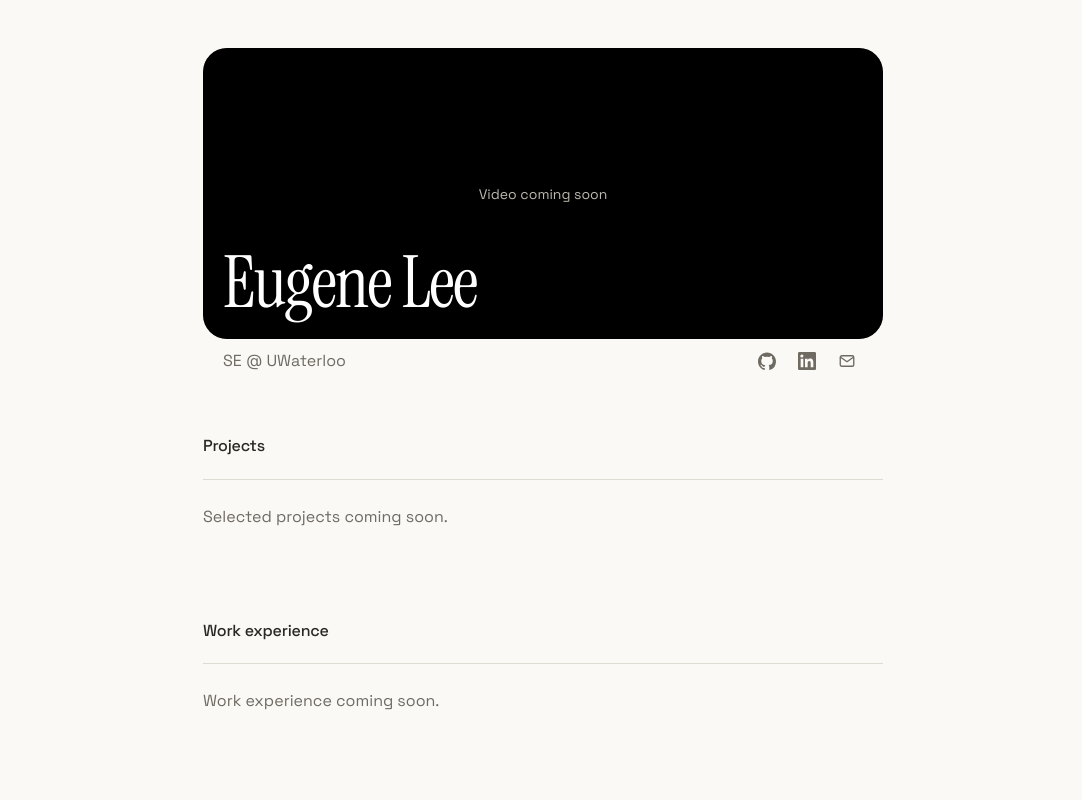
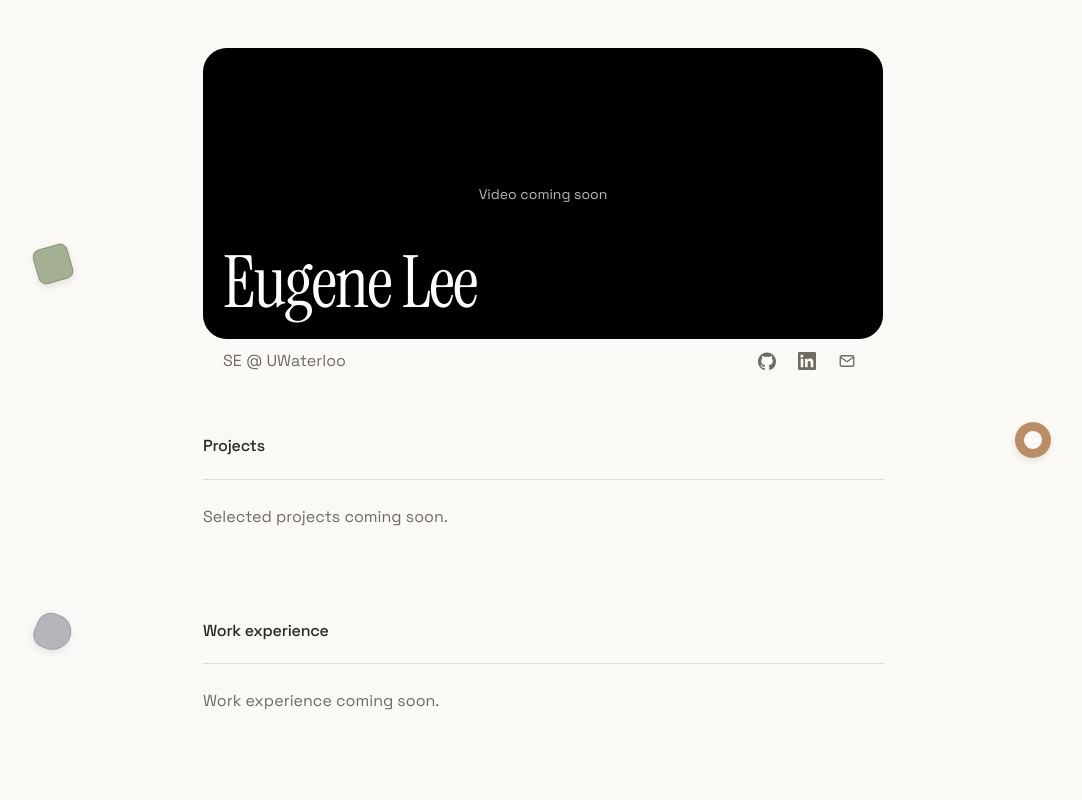
Before and after one commit to eu-lee/portfolio-2, a React (Vite) app: page / in a window 1280 px wide. Shown: the top 800 px of the page, without its empty margins (97-1179 px from the left). Built offline with nearby package versions, Linux system fonts and the light colour scheme.

Commit message:
refactor into margin storage for objects

```diff
--- a/src/App.tsx
+++ b/src/App.tsx
@@ -1,5 +1,5 @@
 import { Hero } from "./components/Hero";
-import { PersonalTable } from "./components/PersonalTable";
+import { MarginObjects } from "./components/MarginObjects";
 
 export default function App() {
   return (
@@ -16,10 +16,10 @@ export default function App() {
             <h2 id="experience-heading">Work experience</h2>
             <p className="empty-state">Work experience coming soon.</p>
           </section>
-          <PersonalTable />
         </main>
         <footer>Eugene</footer>
       </div>
+      <MarginObjects />
     </>
   );
 }
--- /dev/null
+++ b/src/components/MarginObjects.tsx
@@ -0,0 +1,138 @@
+import { useEffect, useRef, useState } from "react";
+import type { CSSProperties, PointerEvent } from "react";
+
+type Point = { x: number; y: number };
+const objects = [
+  { id: "tile", label: "Object 01", side: "left", height: 0.3 },
+  { id: "ring", label: "Object 02", side: "right", height: 0.52 },
+  { id: "stone", label: "Object 03", side: "left", height: 0.76 },
+] as const;
+type ObjectItem = (typeof objects)[number];
+const size = 48;
+const returnDelay = 3000;
+
+function home(item: ObjectItem): Point {
+  const page = document.querySelector(".page")?.getBoundingClientRect();
+  const gutter = page?.left ?? 56;
+  return {
+    x: item.side === "left" ? Math.max(4, (gutter - size) / 2) : window.innerWidth - Math.max(4, (gutter - size) / 2) - size,
+    y: Math.max(8, Math.min(window.innerHeight - size - 8, window.innerHeight * item.height)),
+  };
+}
+
+function MarginObject({ item, onOpen }: { item: ObjectItem; onOpen: () => void }) {
+  const [position, setPosition] = useState<Point | null>(null);
+  const [dragging, setDragging] = useState(false);
+  const timer = useRef<ReturnType<typeof setTimeout> | undefined>(undefined);
+  const drag = useRef<{ pointer: number; start: Point; origin: Point; moved: boolean } | null>(null);
+  const suppressDoubleClick = useRef(false);
+
+  const clearReturn = () => clearTimeout(timer.current);
+  const returnHome = () => {
+    clearReturn();
+    setPosition(home(item));
+  };
+  const scheduleReturn = () => {
+    clearReturn();
+    timer.current = setTimeout(returnHome, returnDelay);
+  };
+
+  useEffect(() => {
+    const reset = () => {
+      clearTimeout(timer.current);
+      drag.current = null;
+      setDragging(false);
+      setPosition(home(item));
+    };
+    reset();
+    window.addEventListener("resize", reset);
+    return () => {
+      clearTimeout(timer.current);
+      window.removeEventListener("resize", reset);
+    };
+  }, [item]);
+
+  const move = (point: Point) => setPosition({
+    x: Math.max(0, Math.min(window.innerWidth - size, point.x)),
+    y: Math.max(0, Math.min(window.innerHeight - size, point.y)),
+  });
+  const finishDrag = (event: PointerEvent<HTMLButtonElement>, cancelled = false) => {
+    const active = drag.current;
+    if (!active || active.pointer !== event.pointerId) return;
+    suppressDoubleClick.current = active.moved;
+    drag.current = null;
+    setDragging(false);
+    if (event.currentTarget.hasPointerCapture(event.pointerId)) event.currentTarget.releasePointerCapture(event.pointerId);
+    if (cancelled) returnHome();
+    else scheduleReturn();
+  };
+
+  return (
+    <button
+      type="button"
+      className={`margin-object margin-object--${item.id}${dragging ? " is-dragging" : ""}`}
+      style={{ "--object-x": `${position?.x ?? 0}px`, "--object-y": `${position?.y ?? 0}px`, visibility: position ? "visible" : "hidden" } as CSSProperties}
+      aria-label={`${item.label}: double-click or press Enter for details. Drag or use arrow keys to move.`}
+      aria-haspopup="dialog"
+      title={`${item.label} · drag me, double-click to explore`}
+      onPointerDown={(event) => {
+        if (event.button !== 0 || !position || drag.current) return;
+        clearReturn();
+        drag.current = { pointer: event.pointerId, start: { x: event.clientX, y: event.clientY }, origin: position, moved: false };
+        event.currentTarget.setPointerCapture(event.pointerId);
+      }}
+      onPointerMove={(event) => {
+        const active = drag.current;
+        if (!active || active.pointer !== event.pointerId) return;
+        const dx = event.clientX - active.start.x;
+        const dy = event.clientY - active.start.y;
+        if (Math.hypot(dx, dy) > 5) active.moved = true;
+        if (!active.moved) return;
+        setDragging(true);
+        move({ x: active.origin.x + dx, y: active.origin.y + dy });
+      }}
+      onPointerUp={(event) => finishDrag(event)}
+      onPointerCancel={(event) => finishDrag(event, true)}
+      onLostPointerCapture={(event) => finishDrag(event, true)}
+      onDoubleClick={() => { if (!suppressDoubleClick.current) onOpen(); }}
+      onClick={(event) => { if (event.detail === 0) onOpen(); }}
+      onKeyDown={(event) => {
+        const directions: Record<string, Point> = { ArrowLeft: { x: -16, y: 0 }, ArrowRight: { x: 16, y: 0 }, ArrowUp: { x: 0, y: -16 }, ArrowDown: { x: 0, y: 16 } };
+        const direction = directions[event.key];
+        if (direction && position) {
+          event.preventDefault();
+          move({ x: position.x + direction.x, y: position.y + direction.y });
+          scheduleReturn();
+        } else if (event.key === "Escape") returnHome();
+      }}
+    >
+      <span className="object-shape" aria-hidden="true" />
+    </button>
+  );
+}
+
+export function MarginObjects() {
+  const [selected, setSelected] = useState<ObjectItem | null>(null);
+  const dialog = useRef<HTMLDialogElement>(null);
+
+  return (
+    <>
+      <aside className="margin-objects" aria-label="Personal objects">
+        {objects.map((item) => <MarginObject key={item.id} item={item} onOpen={() => {
+          setSelected(item);
+          dialog.current?.showModal();
+        }} />)}
+      </aside>
+      <dialog ref={dialog} className="object-dialog" aria-labelledby="object-title" aria-describedby="object-description" onClick={(event) => {
+        if (event.target === event.currentTarget) dialog.current?.close();
+      }}>
+        <div className="object-dialog-content">
+          <form method="dialog"><button className="object-close" aria-label="Close details">×</button></form>
+          <p className="object-eyebrow">A personal object</p>
+          <h2 id="object-title">{selected?.label}</h2>
+          <p id="object-description">A placeholder for a personal object. Its story and significance will go here.</p>
+        </div>
+      </dialog>
+    </>
+  );
+}
--- a/src/components/PersonalTable.tsx
+++ /dev/null
@@ -1,10 +0,0 @@
-export function PersonalTable() {
-  return (
-    <section className="section" aria-labelledby="table-heading">
-      <h2 id="table-heading">On my table</h2>
-      <div className="personal-table placeholder">
-        <p>A few personal things will go here.</p>
-      </div>
-    </section>
-  );
-}
--- a/src/styles.css
+++ b/src/styles.css
@@ -58,12 +58,49 @@ h2 { font-size: 1rem; font-weight: 500; letter-spacing: -0.015em; }
 }
 .brick-media-source { position: absolute; inset: 0 auto auto 0; width: 1px; height: 1px; opacity: 0.01; pointer-events: none; }
 .hero-video-fallback { position: absolute; inset: 0; display: grid; place-items: center; color: #bdb9b0; font-size: 0.875rem; }
-.placeholder { display: grid; place-items: center; padding: 24px; color: #706b62; background: #eeece5; text-align: center; font-size: 0.875rem; }
 main { margin-top: 56px; }
 .section { margin-bottom: 64px; }
 .empty-state { margin-top: 20px; padding-block: 24px; border-top: 1px solid #dedbd3; color: #706b62; }
-.personal-table { min-height: 240px; margin-top: 20px; border: 1px solid #dedbd3; border-radius: 20px; }
 footer { padding: 0 0 32px; color: #706b62; font-size: 0.875rem; }
 :focus-visible { outline: 2px solid #526b4c; outline-offset: 5px; }
 .skip-link { position: absolute; top: 12px; left: 20px; padding: 8px 12px; background: #faf9f6; color: inherit; transform: translateY(-200%); }
 .skip-link:focus { transform: translateY(0); }
+
+.margin-object {
+  position: fixed;
+  top: 0;
+  left: 0;
+  z-index: 5;
+  width: 48px;
+  height: 48px;
+  display: grid;
+  place-items: center;
+  padding: 4px;
+  border: 0;
+  background: transparent;
+  cursor: grab;
+  touch-action: none;
+  user-select: none;
+  transform: translate(var(--object-x), var(--object-y));
+  transition: transform 900ms cubic-bezier(.22, 1, .36, 1);
+}
+.margin-object.is-dragging { transition: none; cursor: grabbing; z-index: 6; }
+.object-shape { display: block; width: 36px; height: 36px; box-shadow: 0 3px 6px rgb(41 40 35 / 10%); transition: scale 180ms ease; }
+.margin-object:hover .object-shape { scale: 1.08; }
+.margin-object--tile .object-shape { background: #a5af93; border: 1px solid #899577; border-radius: 8px; transform: rotate(-16deg); }
+.margin-object--ring .object-shape { border: 9px solid #bb8d65; border-radius: 50%; transform: rotate(12deg); }
+.margin-object--stone .object-shape { background: #b4b6bb; border: 1px solid #9ea0a7; border-radius: 45% 55% 60% 40%; transform: rotate(22deg); }
+.object-dialog { width: min(440px, calc(100% - 40px)); max-height: calc(100dvh - 48px); padding: 0; border: 1px solid #dedbd3; border-radius: 18px; color: inherit; background: #faf9f6; box-shadow: 0 24px 80px rgb(41 40 35 / 15%); }
+.object-dialog::backdrop { background: rgb(41 40 35 / 25%); backdrop-filter: blur(4px); }
+.object-dialog-content { position: relative; padding: 40px 32px; }
+.object-close { position: absolute; top: 8px; right: 8px; width: 36px; height: 36px; border: 0; border-radius: 50%; background: transparent; font: inherit; font-size: 24px; color: #706b62; cursor: pointer; }
+.object-close:hover { background: #eeece5; }
+.object-eyebrow { color: #706b62; font-size: 12px; margin-bottom: 12px; }
+.object-dialog h2 { font-size: 24px; margin-bottom: 16px; }
+.object-dialog #object-description { color: #706b62; font-size: 14px; }
+@media (max-width: 880px) {
+  .page { width: calc(100% - 112px); }
+}
+@media (prefers-reduced-motion: reduce) {
+  .margin-object, .object-shape { transition: none; }
+}
```
